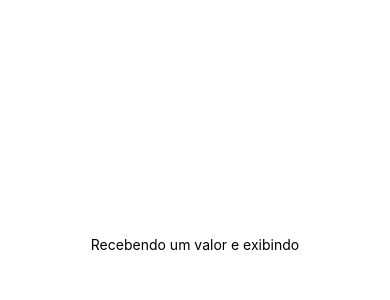
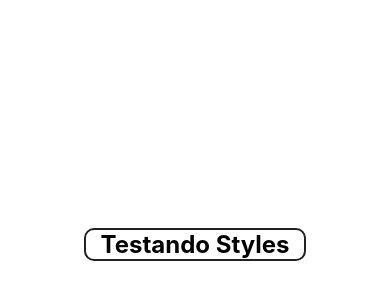
Before and after one commit to ChristofferGenova/react-native-app, a React Native app: screen / in a window 390 px wide. Shown: the part 178-478 px from the top of the page. Built offline with nearby package versions, Linux system fonts and the light colour scheme.

Commit message:
20 - Criando estilos

```diff
--- a/src/App.js
+++ b/src/App.js
@@ -6,7 +6,7 @@
   render() {
     return (
       <View style={styles.container}>
-        <Simples texto='Recebendo um valor e exibindo'></Simples>
+        <Simples texto='Testando Styles'></Simples>
       </View>
     );
   };
--- a/src/componentes/Simples.js
+++ b/src/componentes/Simples.js
@@ -1,9 +1,10 @@
 import React from 'react';
 import { Text } from 'react-native';
+import Padrao from '../estilo/Padrao'
 
 export default props => {
     return(
-        <Text>
+        <Text style={Padrao.ex}>
             {props.texto}
         </Text>
     );
--- /dev/null
+++ b/src/estilo/Padrao.js
@@ -0,0 +1,13 @@
+import { StyleSheet } from 'react-native';
+
+export default StyleSheet.create({
+    ex: {
+        paddingHorizontal: 15,
+        marginVertical: 5,
+        borderRadius: 10,
+        borderWidth: 2,
+        borderColor: '#222',
+        fontSize: 24,
+        fontWeight: 'bold'
+    }
+});
```
